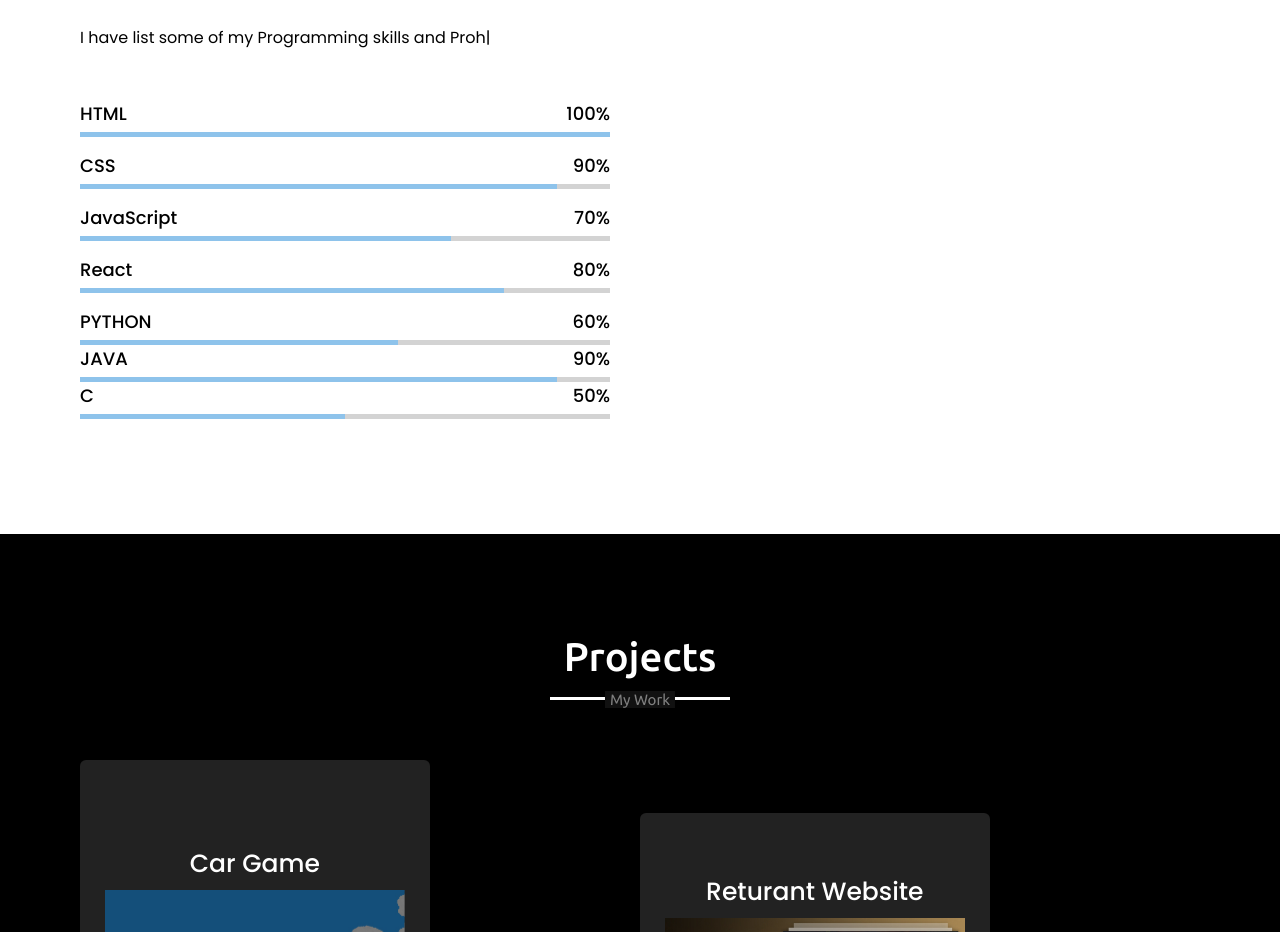
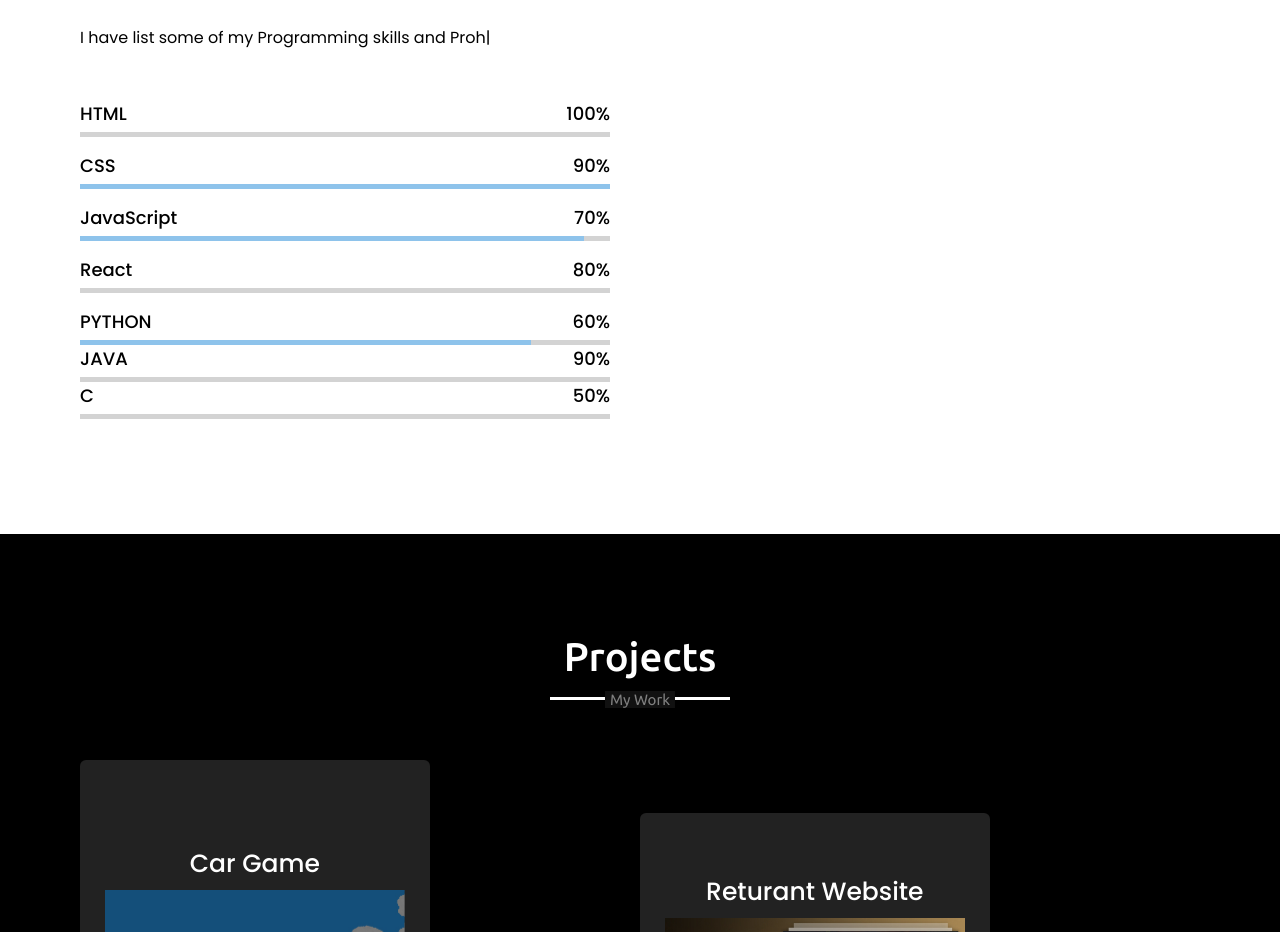
Before and after one commit to vidhi9696/vidhi9696.github.io, a plain HTML site: page index.html in a window 1280 px wide. Shown: the part 1520-2452 px from the top of the page. Drawn offline with nearby package versions, Linux system fonts and the light colour scheme; some icons are missing.

Commit message:
style.css

```diff
--- a/style.css
+++ b/style.css
@@ -386,26 +386,29 @@ section .title::after{
     top: 0;
     background: #8ec3eb ;
 }
-.skills-content .right .html::before{
+.skills-content .right .ReactJS::before{
     width: 100%;                                                                     /*#8ec3eb*/
 }
-.skills-content .right .css::before{
-    width: 90%;
+.skills-content .right .NodeJS::before{
+    width: 95%;
 }
 .skills-content .right .js::before{
-    width: 70%;
+    width: 95%;
 }
-.skills-content .right .react::before{
+.skills-content .right .JAVA::before{
+    width: 95%;
+}
+.skills-content .right .python::before{
+    width: 85%;                                                                  /*#8ec3eb*/
+}
+.skills-content .right .MYSQL::before{
     width: 80%;
 }
-.skills-content .right .python::before{
-    width: 60%;                                                                  /*#8ec3eb*/
+.skills-content .right .HTML ::before{
+    width: 100%;
 }
-.skills-content .right .java::before{
-    width: 90%;
-}
-.skills-content .right .c::before{
-    width: 50%;
+.skills-content .right .css::before{
+    width: 100%;
 }
                                                                                    /*#8ec3eb*/
 
```
